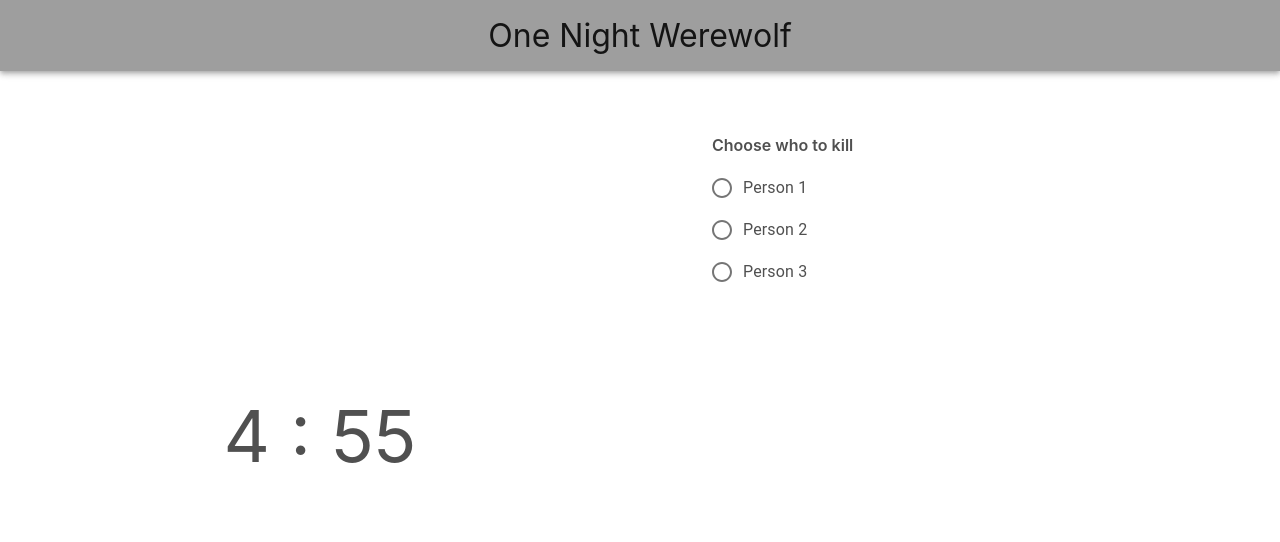
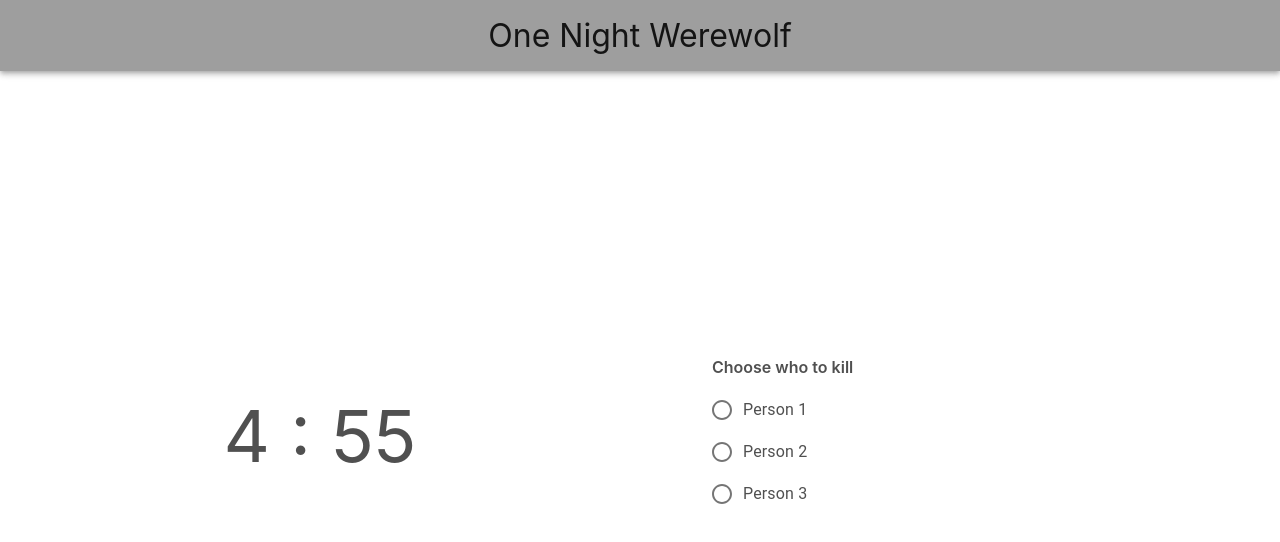
Before and after one commit to zingales/theresheep, a React (Create React App) app in the folder frontend/: page / in a window 1280 px wide. Shown: the top 542 px of the page. Built offline with nearby package versions, Linux system fonts and the light colour scheme.

Commit message:
Center "choose who to kill"

```diff
--- a/frontend/src/DayPhase.scss
+++ b/frontend/src/DayPhase.scss
@@ -30,6 +30,7 @@
 
   &__column {
     @include column;
+    justify-content: center;
   }
 
   &__timer {
--- a/frontend/src/DayPhase.tsx
+++ b/frontend/src/DayPhase.tsx
@@ -61,7 +61,6 @@ const DayPhaseBody = () => {
         </span>
       </div>
       <div className="DayPhaseBody__column">
-        <div className="DayPhaseBody__vertical-gutter" />
         <div className="DayPhaseBody__kill-prompt"> Choose who to kill </div>
         <FormControl component="fieldset">
           {/* <FormLabel component="legend">Choose who to kill</FormLabel> */}
```
